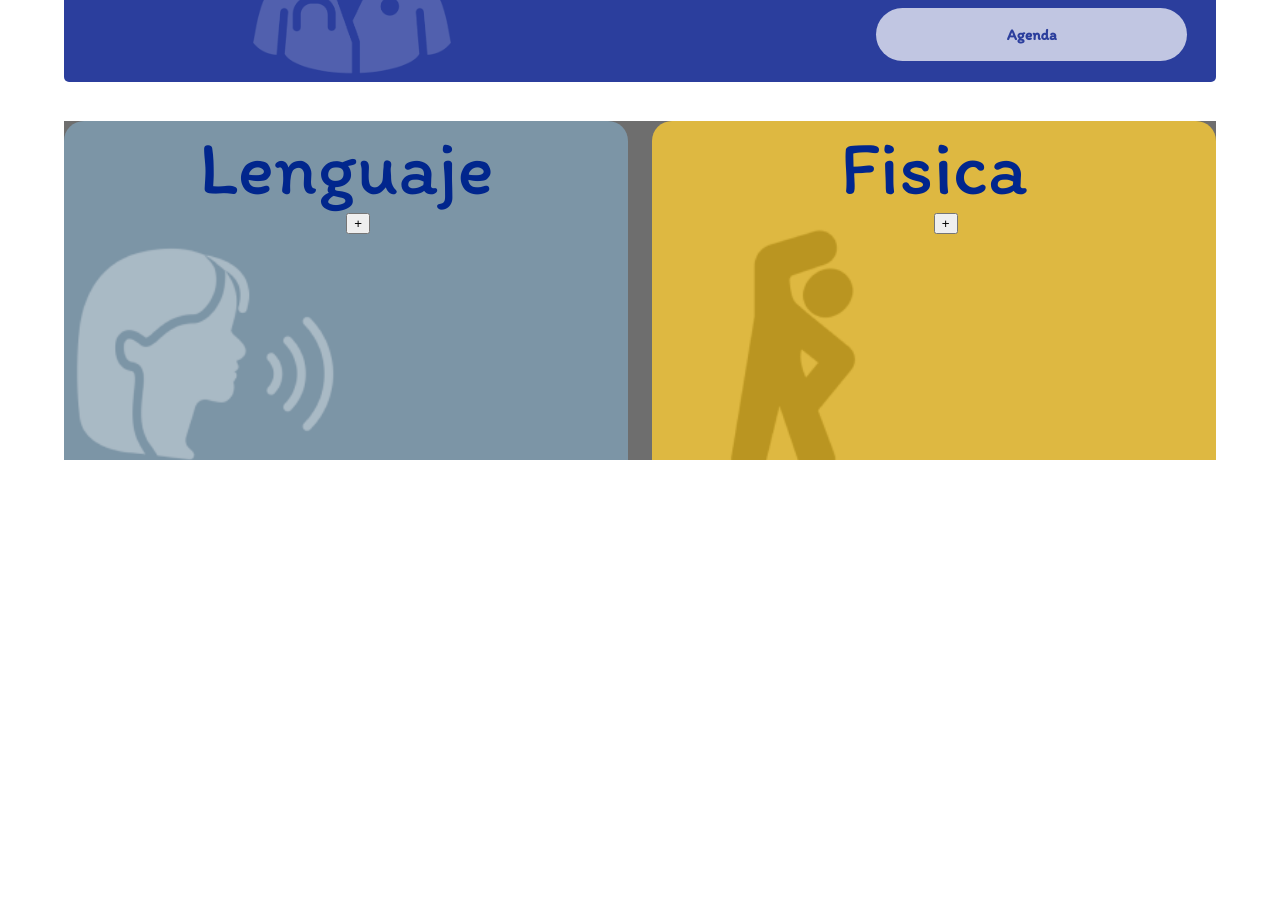
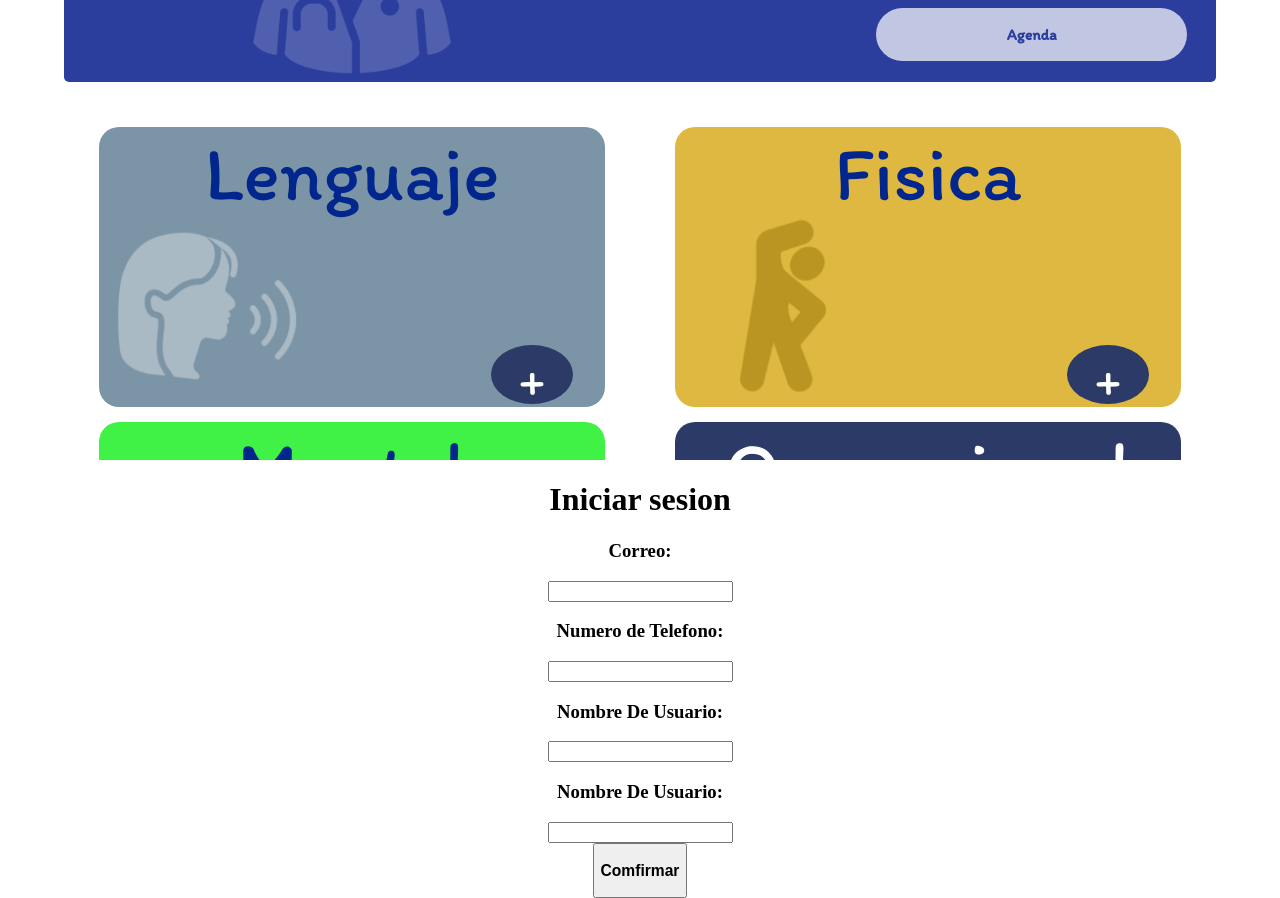
Before and after one commit to CarlosZ96/GlobTherapist, a React (Create React App) app: page / in a window 1280 px wide. Shown: the part 340-1238 px from the top of the page. Before the commit the page ends 800 px from the top, so only its background shows below. Built offline with nearby package versions, Linux system fonts and the light colour scheme.

Commit message:
Feature:
-Firebase Config created.

-Styles update.

-Login and creating acount componente created,

```diff
--- a/src/Components/Globody.jsx
+++ b/src/Components/Globody.jsx
@@ -33,7 +33,9 @@ const Globody = () => {
           <div className="Theras-body">
             <img src={len} alt="lenguaje" className="Theras-img" />
             <div className="Theras-btn-cont">
-              <button type="button" className="Theras-btn">+</button>
+              <button type="button" className="Theras-btn">
+                <p>+</p>
+              </button>
             </div>
           </div>
         </div>
@@ -42,7 +44,9 @@ const Globody = () => {
           <div className="Theras-body">
             <img src={exe} alt="lenguaje" className="Theras-img" />
             <div className="Theras-btn-cont">
-              <button type="button" className="Theras-btn">+</button>
+              <button type="button" className="Theras-btn">
+                <p>+</p>
+              </button>
             </div>
           </div>
         </div>
@@ -51,7 +55,9 @@ const Globody = () => {
           <div className="Theras-body">
             <img src={bra} alt="lenguaje" className="Theras-img" />
             <div className="Theras-btn-cont">
-              <button type="button" className="Theras-btn">+</button>
+              <button type="button" className="Theras-btn">
+                <p>+</p>
+              </button>
             </div>
           </div>
         </div>
@@ -60,7 +66,9 @@ const Globody = () => {
           <div className="Theras-body">
             <img src={cas} alt="lenguaje" className="Theras-img" />
             <div className="Theras-btn-cont">
-              <button type="button" className="Theras-btn">+</button>
+              <button type="button" className="Theras-btn">
+                <p>+</p>
+              </button>
             </div>
           </div>
         </div>
--- a/src/Components/Homepage.jsx
+++ b/src/Components/Homepage.jsx
@@ -1,8 +1,17 @@
-import React from 'react';
+import React, { useState } from 'react';
 import '../stylesheets/homepage.css';
+import '../stylesheets/windo.css';
 import Globody from './Globody';
+import Login from './windows/login';
+import Create from './windows/Create';
 
 const Homepage = () => {
+  const [showLogin, setShowLogin] = useState(false);
+
+  const toggleLogin = () => {
+    setShowLogin((prev) => !prev);
+  };
+
   return (
     <div className="Home-Page">
       <header className="Home-Roof">
@@ -12,15 +21,19 @@ const Homepage = () => {
           <h2>¿Quiénes somos?</h2>
         </div>
         <div className="Log-Btn-Cont">
-          <button type="submit" className="Log-Btn">
+          <button type="button" className="Log-Btn" onClick={toggleLogin}>
             <h3>Loguearse</h3>
           </button>
-          <button type="submit" className="Log-Btn">
+          <button type="button" className="Log-Btn">
             <h3>Crear Cuenta</h3>
           </button>
         </div>
       </header>
       <Globody />
+      <div style={{ display: showLogin ? 'block' : 'none' }}>
+        <Login />
+      </div>
+      <Create />
     </div>
   );
 };
--- /dev/null
+++ b/src/Components/windows/Create.jsx
@@ -0,0 +1,35 @@
+import React from 'react';
+import '../../stylesheets/windo.css';
+
+const Create = () => {
+  return (
+    <form className="Create-cont">
+      <div>
+        <h1>Iniciar sesion</h1>
+      </div>
+      <div>
+        <h3>Correo:</h3>
+        <input type="email" name="email" />
+      </div>
+      <div>
+        <h3>Numero de Telefono:</h3>
+        <input type="number" name="phone number" />
+      </div>
+      <div>
+        <h3>Nombre De Usuario:</h3>
+        <input type="text" name="user name" />
+      </div>
+      <div>
+        <h3>Nombre De Usuario:</h3>
+        <input type="password" name="password" />
+      </div>
+      <div>
+        <button type="submit">
+          <h3>Comfirmar</h3>
+        </button>
+      </div>
+    </form>
+  );
+};
+
+export default Create;
--- /dev/null
+++ b/src/Components/windows/login.jsx
@@ -0,0 +1,27 @@
+import React from 'react';
+import '../../stylesheets/windo.css';
+
+const login = () => {
+  return (
+    <form className="Log-cont">
+      <div>
+        <h1>Iniciar sesion</h1>
+      </div>
+      <div>
+        <h3>Correo:</h3>
+        <input type="email" name="email" />
+      </div>
+      <div>
+        <h3>Correo:</h3>
+        <input type="password" name="password" />
+      </div>
+      <div>
+        <button type="submit">
+          <h3>Comfirmar</h3>
+        </button>
+      </div>
+    </form>
+  );
+};
+
+export default login;
--- a/src/stylesheets/homepage.css
+++ b/src/stylesheets/homepage.css
@@ -1,6 +1,7 @@
 .Home-Page {
     height: max-content;
     width: 100%;
+    position: relative;
 }
 
 .Home-txt {
@@ -177,10 +178,10 @@
     grid-template-rows: 1fr 1fr;
     align-items: center;
     justify-items: center;
-    gap: 2%;
+    row-gap: 1%;
+    column-gap: 0;
     width: 90vw;
     height: 54vh;
-    background-color: #6e6e6e;
 }
 
 .Theras-cont>.Therapy:nth-child(1) {
@@ -200,19 +201,16 @@
 }
 
 .Theras-body {
+    height: 70%;
     display: flex;
+    flex-direction: row;
+    justify-content: space-between;
 }
 
 .Theras-img {
-    width: 50%;
+    max-width: 58%;
+    margin-left: 2%;
 }
-
-.Therapy {
-    width: 100%;
-    height: 100%;
-    border-radius: 20px;
-}
-
 
 .Therapy-title {
     color: #01268d;
@@ -221,4 +219,50 @@
     font-style: normal;
     font-size: 6vw;
     margin: 0;
+    height: 29%;
 }
+
+.Theras-btn-cont {
+    height: 100%;
+    width: 29%;
+    display: flex;
+    flex-direction: column;
+    justify-content: end;
+    align-items: center;
+}
+
+.Theras-btn {
+    height: 30%;
+    width: 56%;
+    border-radius: 50%;
+    border: none;
+    background-color: #2B3A67;
+}
+
+.Theras-btn p {
+    height: 100%;
+    margin: 0;
+    font-size: 4vw;
+    color: #fff;
+    font-family: "Itim", serif;
+    font-weight: 400;
+    font-style: normal;
+}
+
+.Therapy {
+    width: 88%;
+    height: 96%;
+    border-radius: 20px;
+}
+
+.Therapy:last-child .Therapy-title {
+    color: #fff;
+}
+
+.Therapy:last-child .Theras-btn {
+    background-color: #fff;
+}
+
+.Therapy:last-child .Theras-btn p {
+    color: #01268d;
+}
--- /dev/null
+++ b/src/stylesheets/windo.css
@@ -0,0 +1,9 @@
+.Log-cont {
+    position: absolute;
+    left: 65%;
+    top: 5%;
+    width: 33vw;
+    height: 36vh;
+    border: 3px #01268d solid;
+    background-color: #fff;
+}
```
Also changed, not shown: firebase.js (added, +16 -0 lines), src/AuthContext.jsx (added, +54 -0 lines), 1 other file (tests, documents, lock files or other folders).
